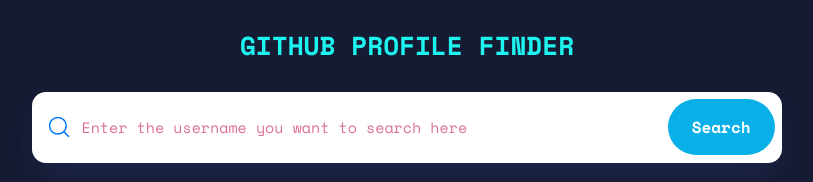
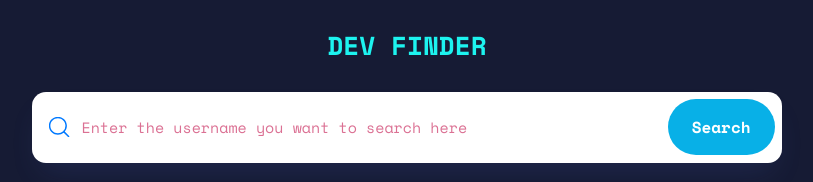
Before and after one commit to ruthwikreddy7/githubuserfinder.github.io, a plain HTML site: page index.html in a window 1280 px wide. Shown: the top 182 px of the page, without its empty margins (233-1046 px from the left). Drawn offline with nearby package versions, Linux system fonts and the light colour scheme; no server answers.

Commit message:
Update index.html

```diff
--- a/index.html
+++ b/index.html
@@ -4,7 +4,7 @@
     <meta charset="UTF-8">
     <meta http-equiv="X-UA-Compatible" content="IE=edge">
     <meta name="viewport" content="width=device-width, initial-scale=1.0">
-    <title>Github User Finder</title>
+    <title>Dev Finder</title>
     <script src="./script.js"></script>
     <link rel="stylesheet" href="style.css">
     <link rel="shortcut icon" href="favicon.ico" type="image/x-icon">
@@ -13,7 +13,7 @@
     <div class="main">
 
         <div id="header" class="container">
-            <h1 class="extra" style="color:#1DF3EF">GITHUB PROFILE FINDER</span></h1>
+            <h1 class="extra" style="color:#1DF3EF">DEV FINDER</span></h1>
 
 
         </div>
```
